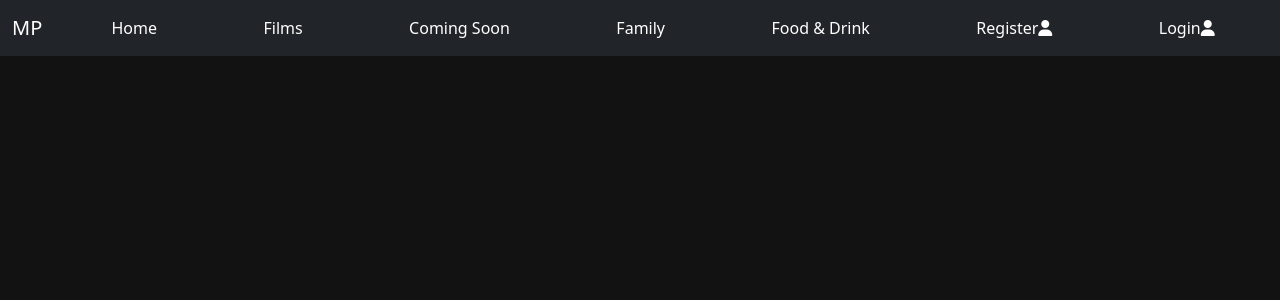
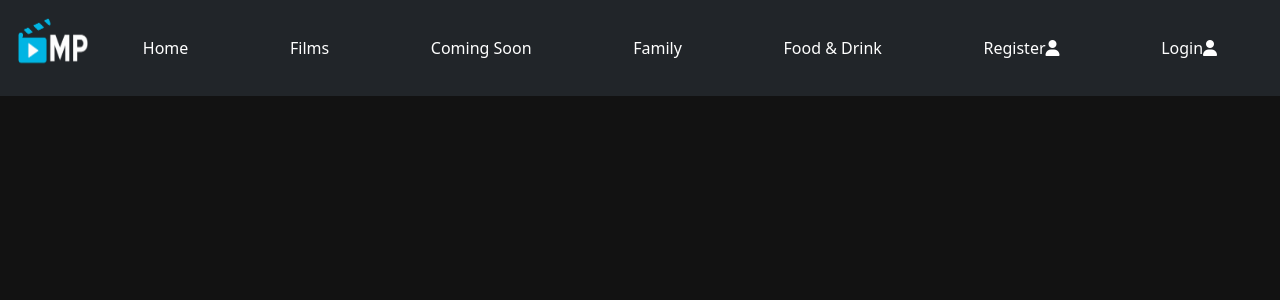
Before and after one commit to EllisBale/movie_portal, a Django app: template templates/base.html in a window 1280 px wide. Shown: the top 300 px of the page. Run offline with Django 4.2, Linux system fonts and the light colour scheme; the template is opened without the code that fills it, so the values that code supplies are empty; some libraries are stand-ins or nearby versions.

Commit message:
Feat: add logo to base.html

```diff
--- a/movie_portal/settings.py
+++ b/movie_portal/settings.py
@@ -28,7 +28,7 @@ SECRET_KEY = os.environ.get("SECRET_KEY")
 
 
 # SECURITY WARNING: don't run with debug turned on in production!
-DEBUG = False
+DEBUG = True
 
 ALLOWED_HOSTS = ['.herokuapp.com',
                  '127.0.0.1',]
--- a/static/css/style.css
+++ b/static/css/style.css
@@ -1,7 +1,14 @@
 body {
     background-color:black;
+
 }
 
 .main-bg {
     background-color: #121212;  /* dark color example */
 }
+
+.navbar-brand {
+
+     font-size: 3rem;
+
+}
--- a/templates/base.html
+++ b/templates/base.html
@@ -25,7 +25,8 @@
     <!-- Navigation -->
      <nav class="navbar navbar-expand-lg bg-dark">
         <div class="container-fluid">
-             <a class="navbar-brand text-white" href="#">MP</a>
+             <img src="{% static 'images\logo.png' %}" alt="Movie Portal Logo" width="80" height="80">
+
              <button class="navbar-toggler" type="button" data-bs-toggle="collapse" data-bs-target="#navbarNav" aria-controls="navbarNav" aria-expanded="false" aria-label="Toggle navigation">
             <span class="navbar-toggler-icon"></span>
             </button>
```
Also changed, not shown: static/images/logo.png (added).
